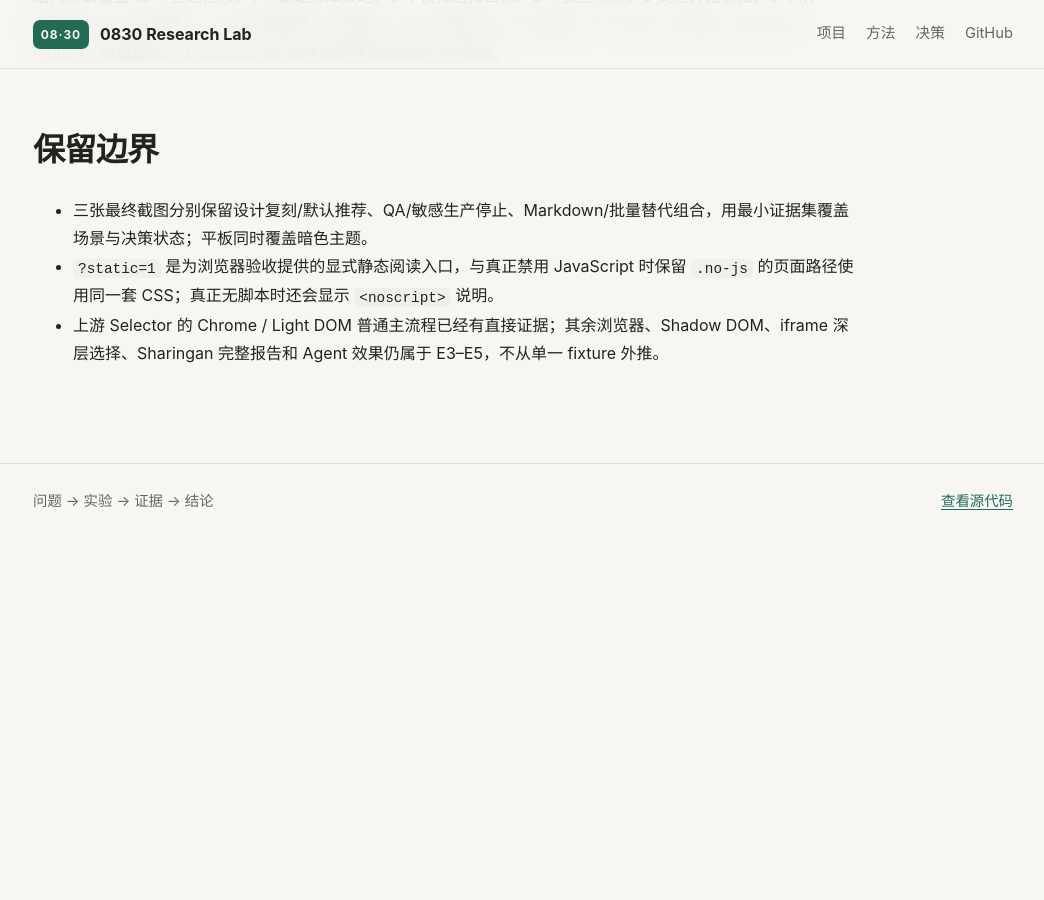
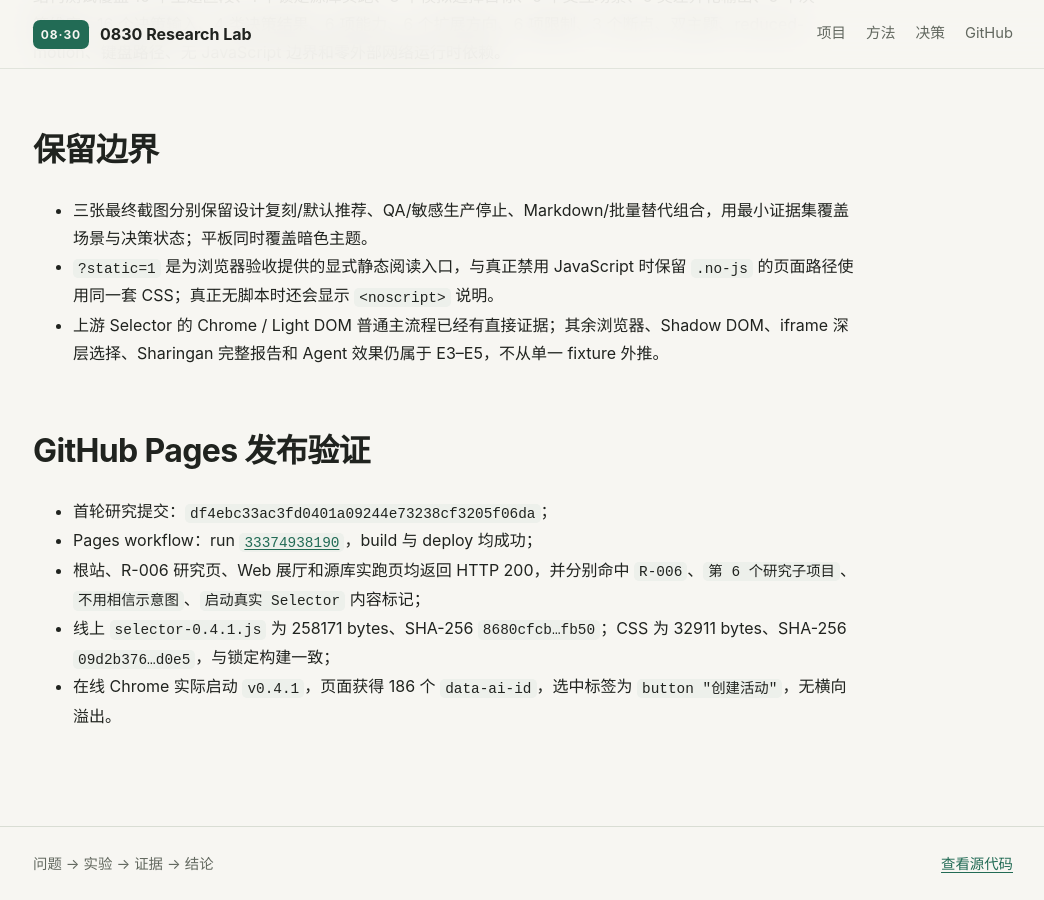
Before and after one commit to yydshly/0830_1_codex_project, a Jekyll site: the page built from projects/selector-study/docs/frontend-validation.md, in a window 1280 px wide and 900 px high, scrolled down 5283 px. Shown: the whole window, without its empty margins (117-1161 px from the left). Built offline with Jekyll 4.4.1, drawn with Linux system fonts in a browser that asks for light colours; our own code applies the rules of GitHub Pages for plain Markdown files; before the commit the page ends 5820 px from its top, so only the background shows below that.

Commit message:
docs: record R-006 publication evidence

```diff
--- a/projects/selector-study/docs/frontend-validation.md
+++ b/projects/selector-study/docs/frontend-validation.md
@@ -101,3 +101,11 @@ node .\scripts\validate-repository.mjs
 - 三张最终截图分别保留设计复刻/默认推荐、QA/敏感生产停止、Markdown/批量替代组合，用最小证据集覆盖场景与决策状态；平板同时覆盖暗色主题。
 - `?static=1` 是为浏览器验收提供的显式静态阅读入口，与真正禁用 JavaScript 时保留 `.no-js` 的页面路径使用同一套 CSS；真正无脚本时还会显示 `<noscript>` 说明。
 - 上游 Selector 的 Chrome / Light DOM 普通主流程已经有直接证据；其余浏览器、Shadow DOM、iframe 深层选择、Sharingan 完整报告和 Agent 效果仍属于 E3–E5，不从单一 fixture 外推。
+
+## GitHub Pages 发布验证
+
+- 首轮研究提交：`df4ebc33ac3fd0401a09244e73238cf3205f06da`；
+- Pages workflow：run [`33374938190`](https://github.com/yydshly/0830_1_codex_project/actions/runs/33374938190)，build 与 deploy 均成功；
+- 根站、R-006 研究页、Web 展厅和源库实跑页均返回 HTTP 200，并分别命中 `R-006`、`第 6 个研究子项目`、`不用相信示意图`、`启动真实 Selector` 内容标记；
+- 线上 `selector-0.4.1.js` 为 258171 bytes、SHA-256 `8680cfcb…fb50`；CSS 为 32911 bytes、SHA-256 `09d2b376…d0e5`，与锁定构建一致；
+- 在线 Chrome 实际启动 `v0.4.1`，页面获得 186 个 `data-ai-id`，选中标签为 `button "创建活动"`，无横向溢出。
```
Also changed, not shown: projects/selector-study/README.md (+1 -0 lines), projects/selector-study/docs/frontend-coverage.md (+1 -1 lines), projects/selector-study/docs/frontend-handoff.md (+1 -1 lines), projects/selector-study/research-log.md (+3 -1 lines).
